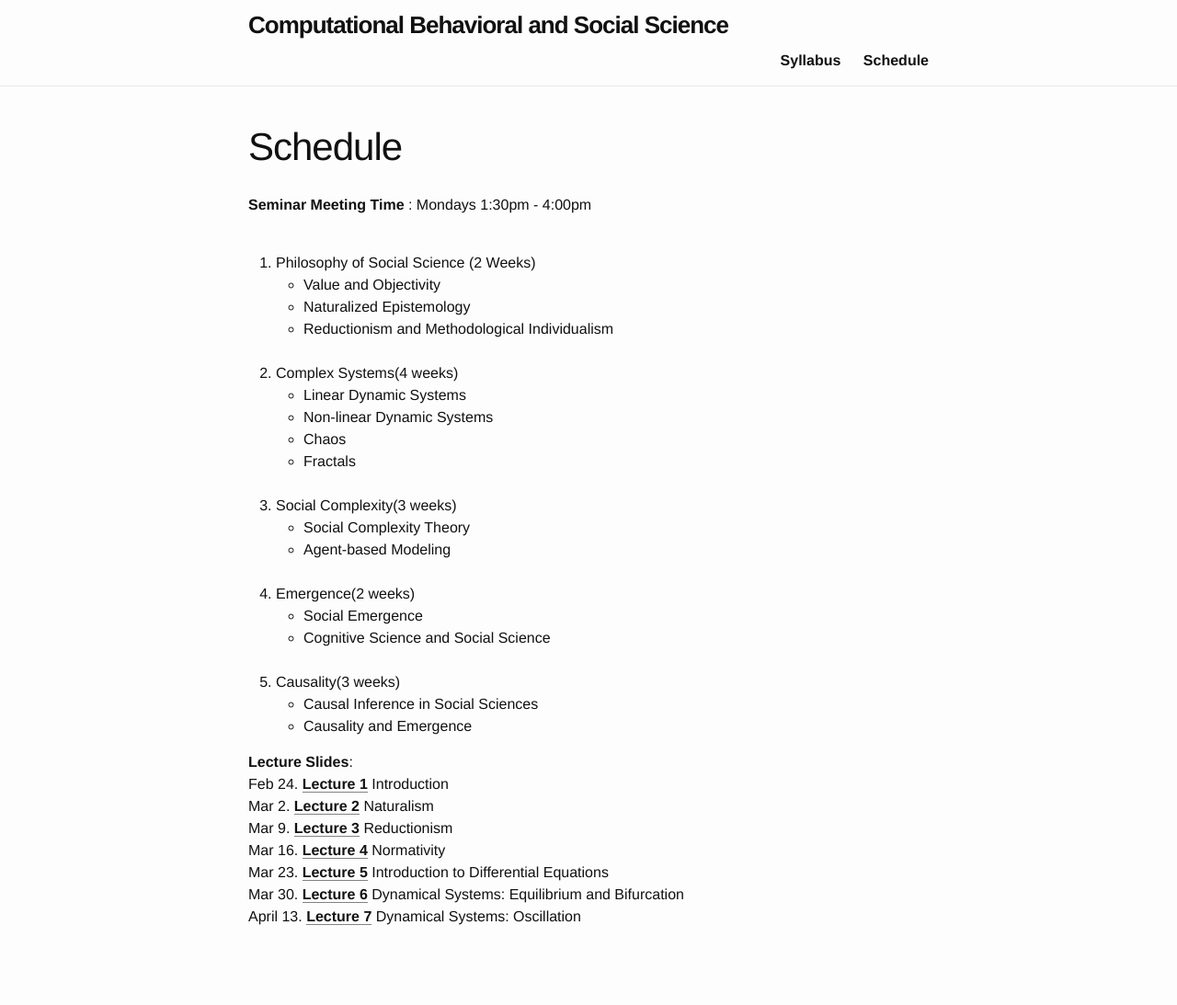
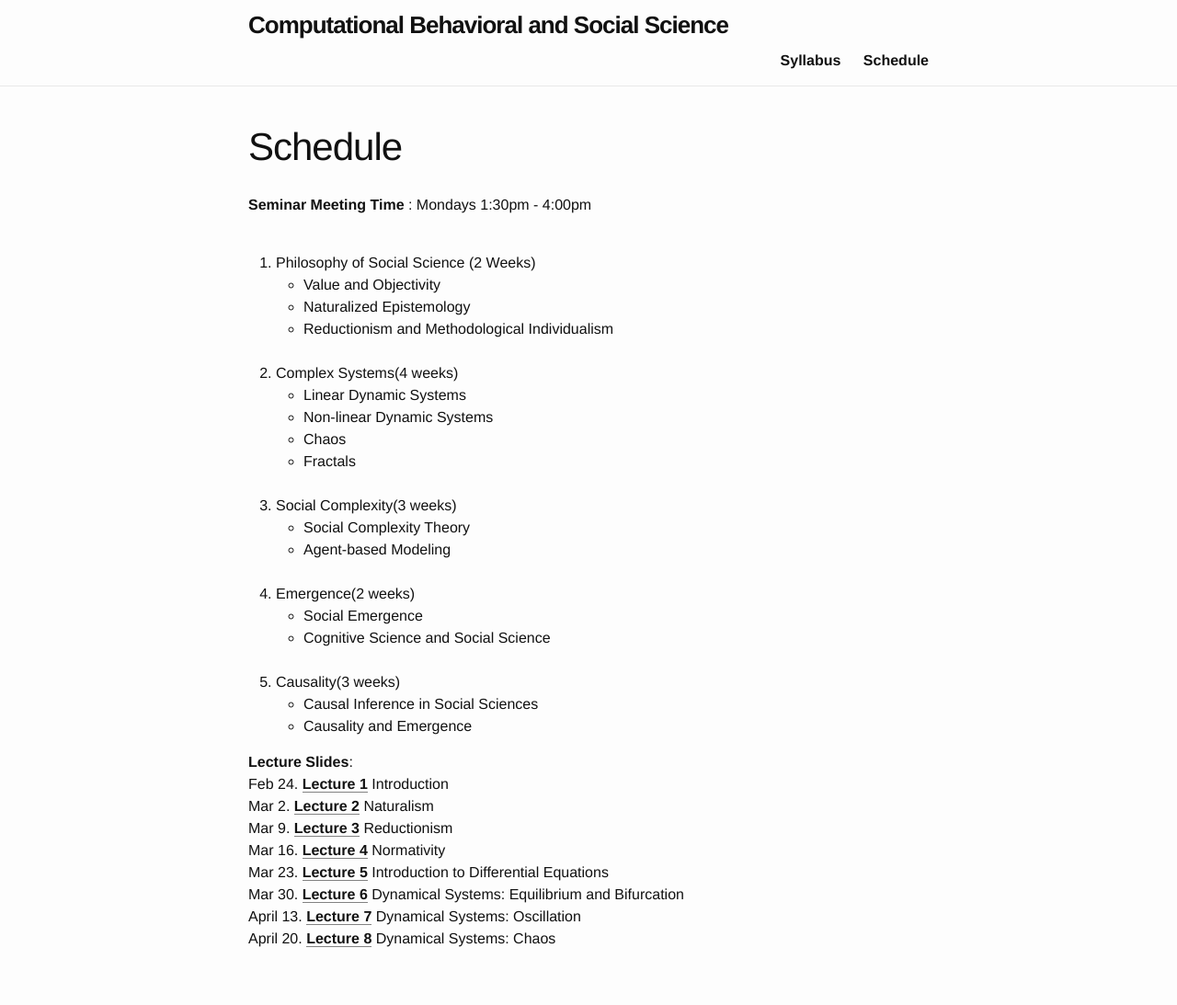
Before and after one commit to comphiacademy/cbss20s, a Jekyll site: the page built from schedule.md, in a window 1280 px wide. Shown: the whole page at 92% size. Built offline with Jekyll 4.4.1, drawn with Linux system fonts in a browser that asks for light colours; before the commit the page ends 1069 px from its top, so only the background shows below that.

Commit message:
Week 9 update

```diff
--- a/schedule.md
+++ b/schedule.md
@@ -50,3 +50,5 @@ Mar 23. [Lecture 5](/assets/DE_intro.pdf) Introduction to Differential Equations
 Mar 30. [Lecture 6](/assets/bifurcation.pdf) Dynamical Systems: Equilibrium and Bifurcation
 <br>
 April 13. [Lecture 7](/assets/oscillation.pdf) Dynamical Systems: Oscillation
+<br>
+April 20. [Lecture 8](/assets/chaos.pdf) Dynamical Systems: Chaos
```
Also changed, not shown: 1 other file.
